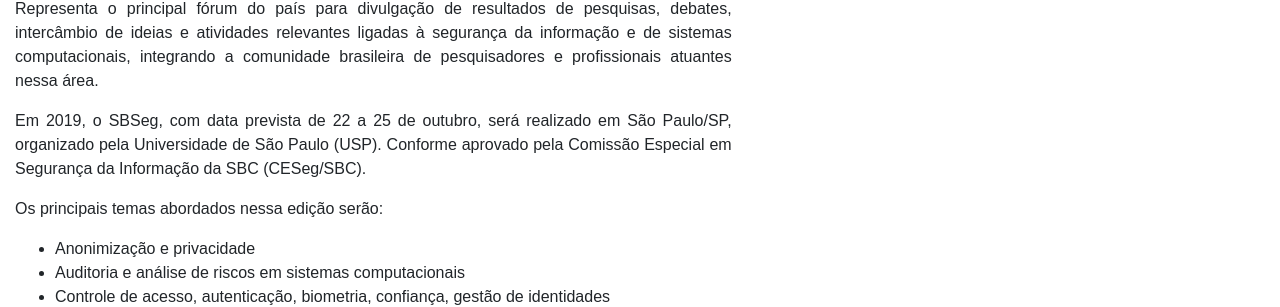
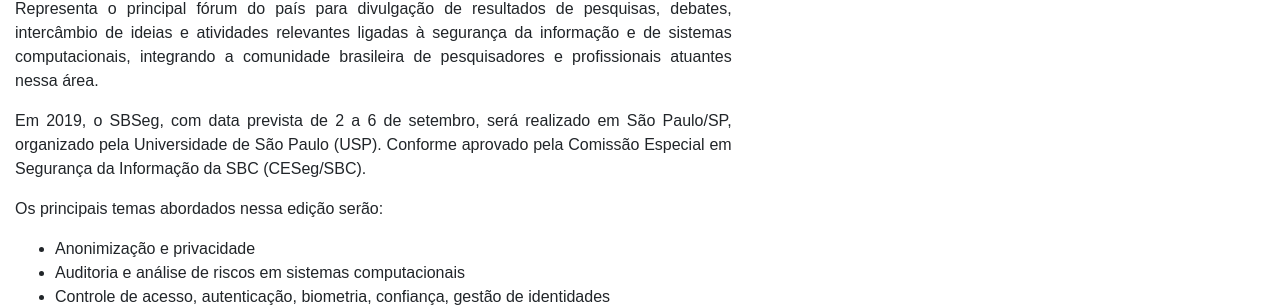
Before and after one commit to antfobe/sbseg_jekyll, a Jekyll site: the page built from index.md, in a window 1280 px wide and 900 px high, scrolled down 654 px. Shown: the part 148-455 px from the top of the window. Built offline with Jekyll 4.4.1, drawn with Linux system fonts in a browser that asks for light colours; some web fonts are replaced.

Commit message:
fixed date in body

```diff
--- a/_layouts/default.html
+++ b/_layouts/default.html
@@ -709,7 +709,7 @@
 intercâmbio de ideias e atividades relevantes ligadas à segurança da
 informação e de sistemas computacionais, integrando a comunidade
 brasileira de pesquisadores e profissionais atuantes nessa área.</p>
-<p>Em 2019, o SBSeg, com data prevista de 22 a 25 de outubro, será
+<p>Em 2019, o SBSeg, com data prevista de 2 a 6 de setembro, será
 realizado em São Paulo/SP, organizado pela Universidade de São Paulo
 (USP). Conforme aprovado pela Comissão Especial em Segurança da
 Informação da SBC (CESeg/SBC).
```
